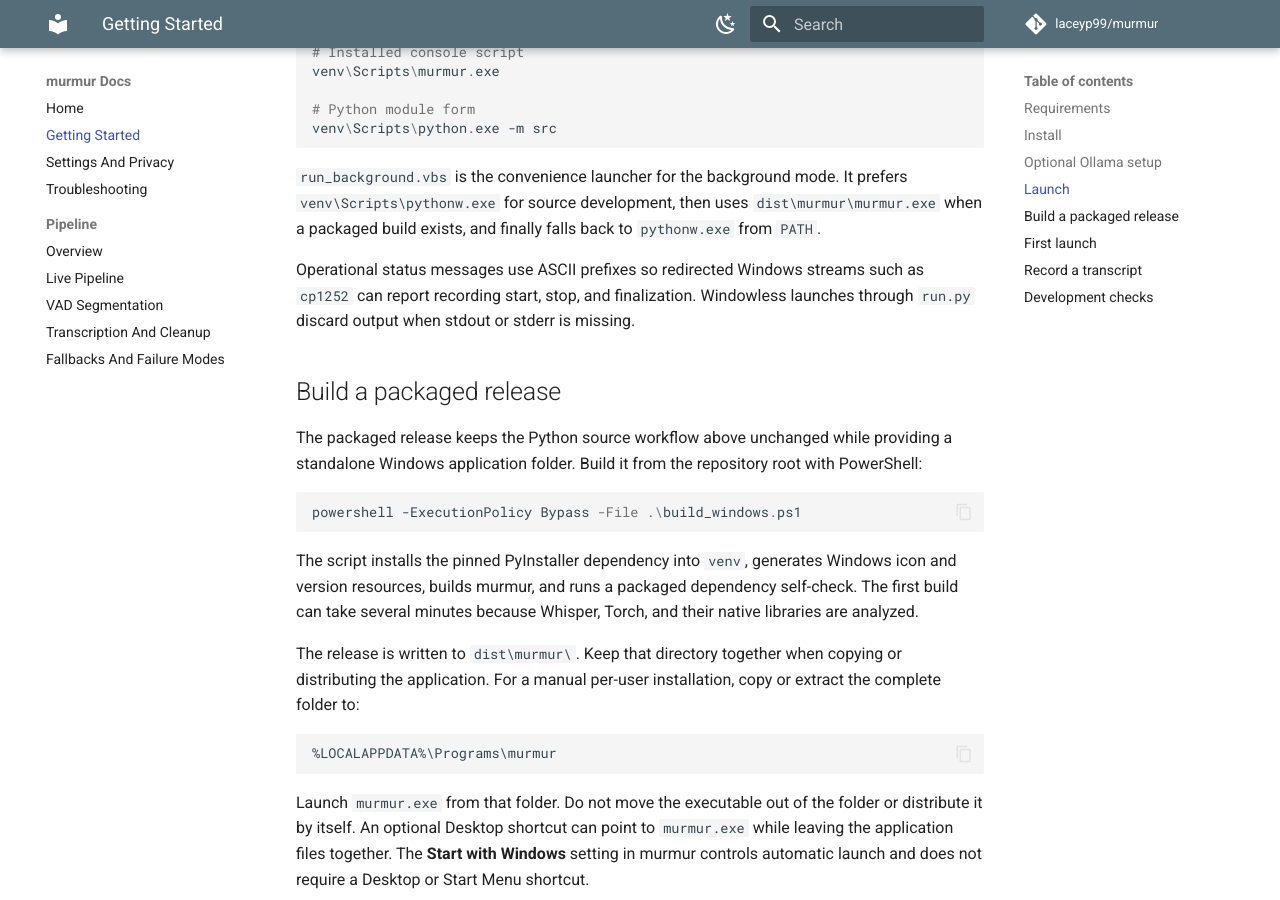
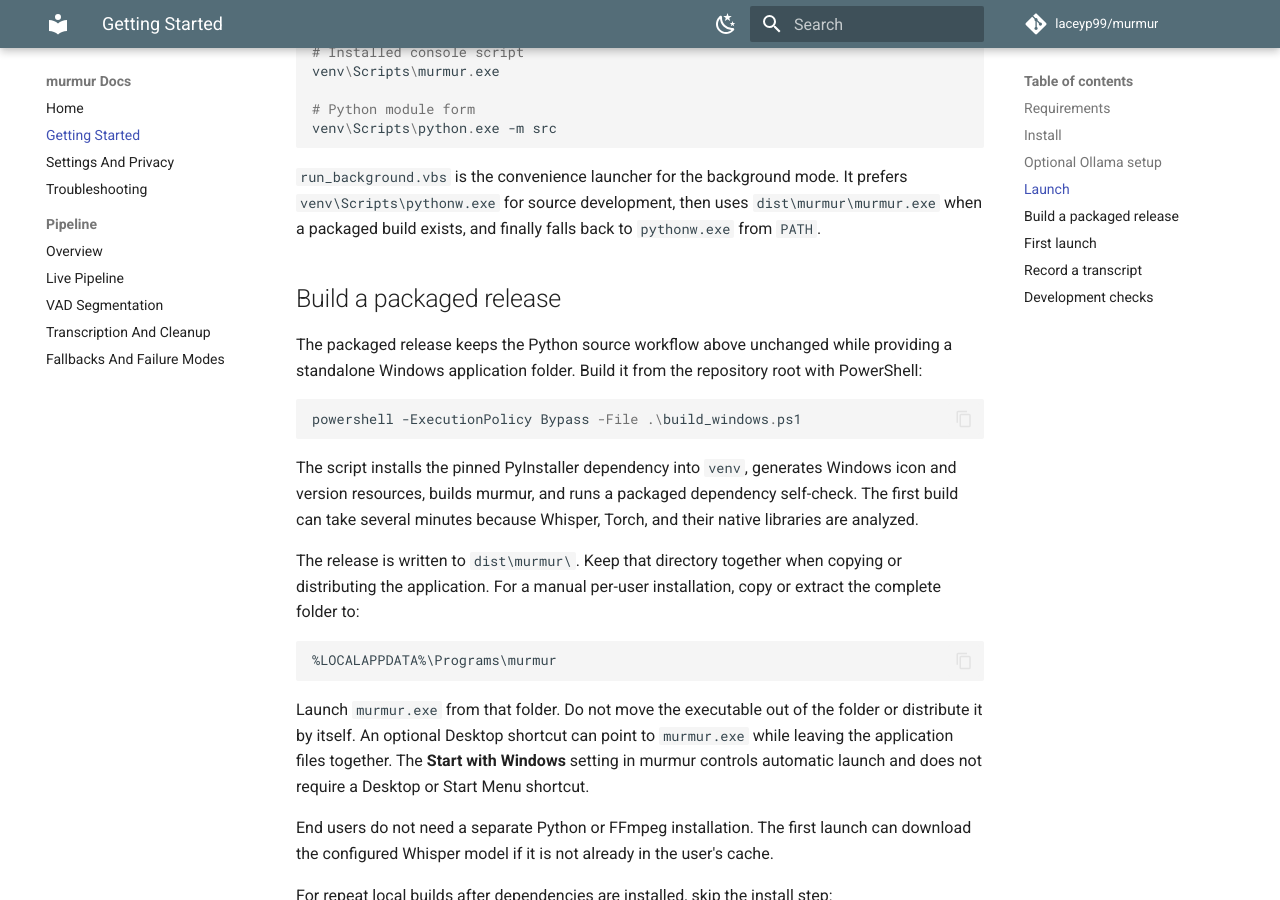
Before and after one commit to laceyp99/murmur, an MkDocs documentation site: the page built from docs/getting-started.md, in a window 1280 px wide and 900 px high, scrolled down 1909 px. Built offline with MkDocs 1.6.1 and Material for MkDocs 9.7.7, drawn with Linux system fonts in a browser that asks for light colours; comment, search, counter and statistics services are not loaded.

Commit message:
docs: remove status output launch note

```diff
--- a/docs/getting-started.md
+++ b/docs/getting-started.md
@@ -90,10 +90,6 @@
 prefers `venv\Scripts\pythonw.exe` for source development, then uses
 `dist\murmur\murmur.exe` when a packaged build exists, and finally falls back
 to `pythonw.exe` from `PATH`.
-
-Operational status messages use ASCII prefixes so redirected Windows streams
-such as `cp1252` can report recording start, stop, and finalization. Windowless
-launches through `run.py` discard output when stdout or stderr is missing.
 
 ## Build a packaged release
 
```
